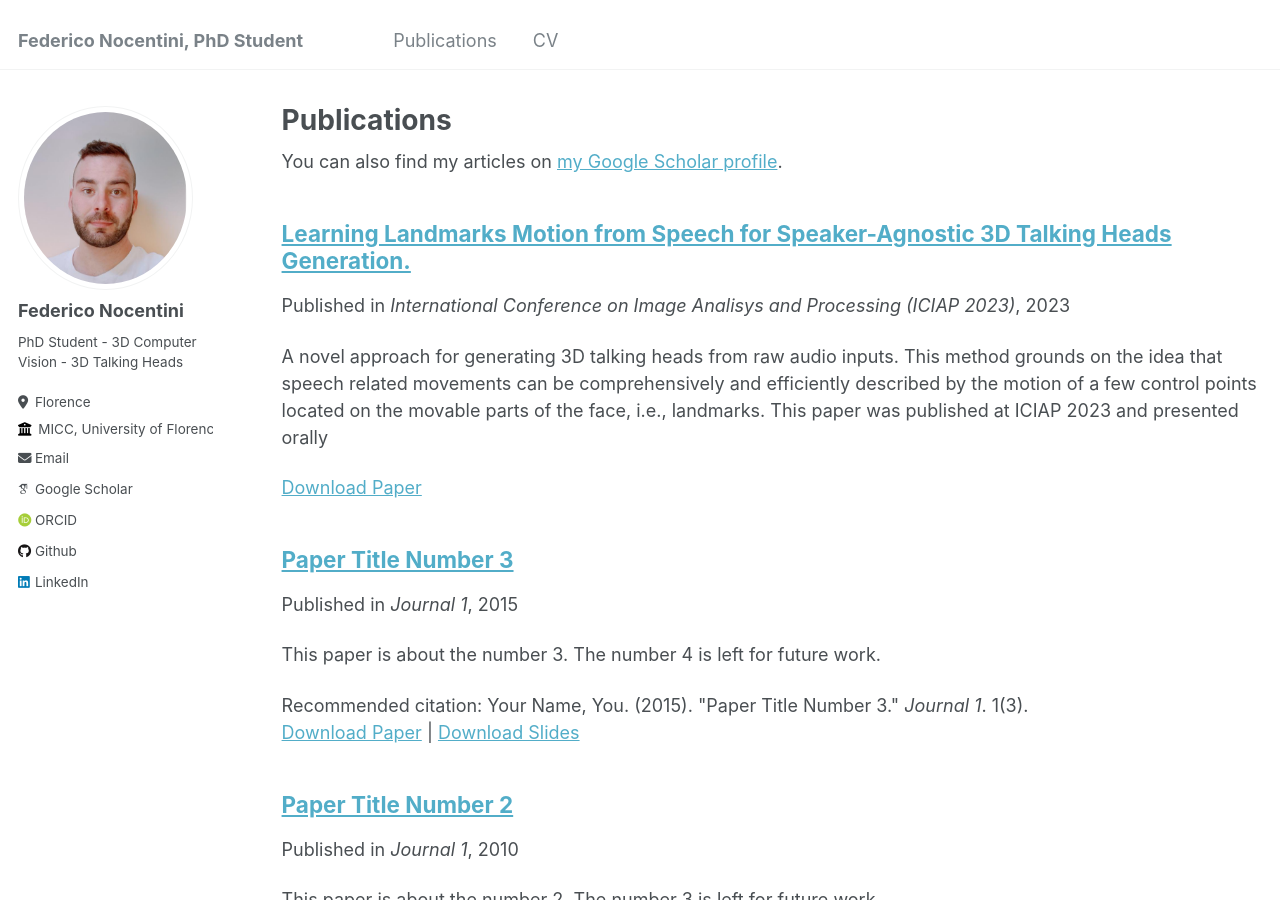
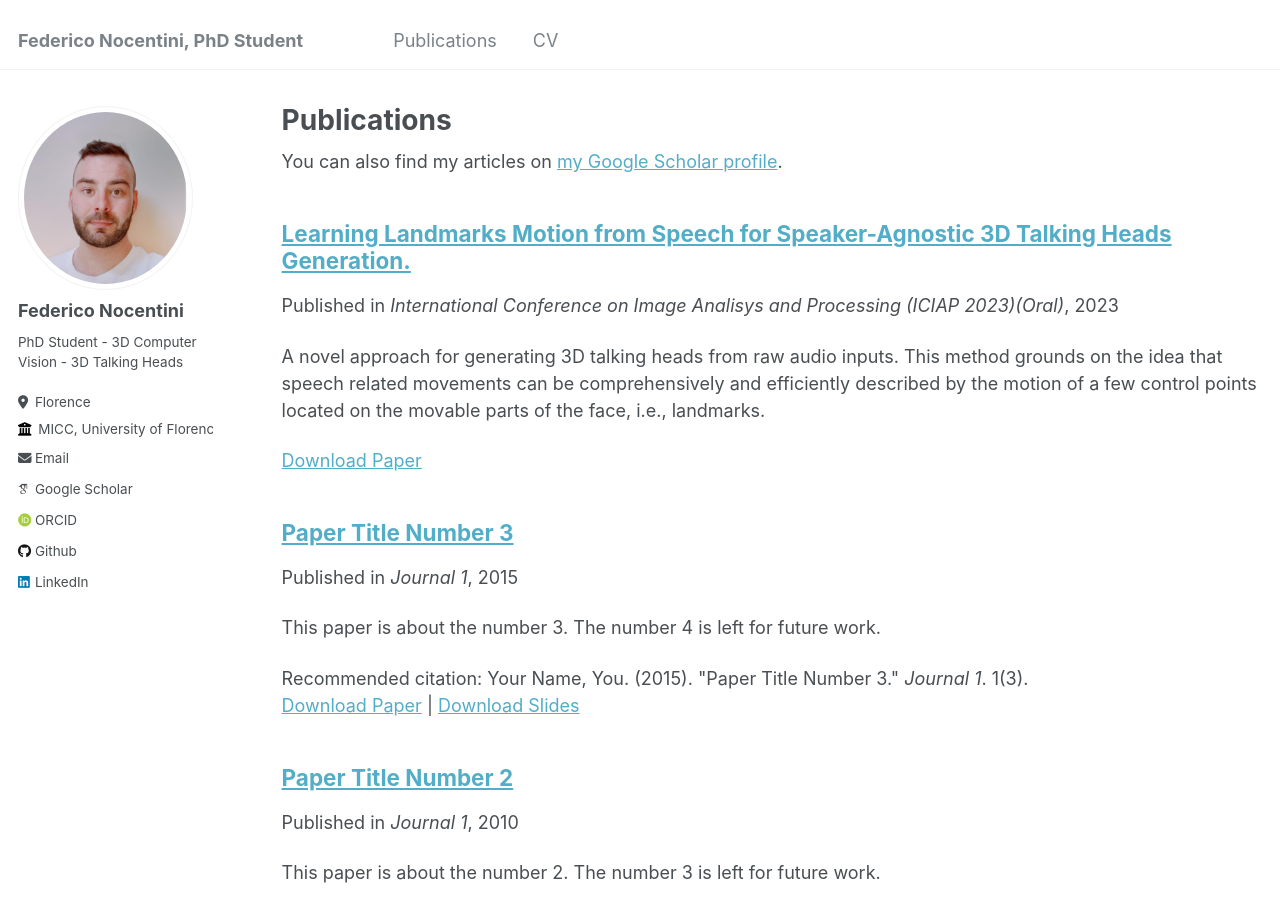
Before and after one commit to FedeNoce/fedenoce.github.io, a Jekyll site: the page built from _pages/publications.md, in a window 1280 px wide and 900 px high. Built offline with Jekyll 4.4.1, drawn with Linux system fonts in a browser that asks for light colours; some web fonts are replaced.

Commit message:
modified:   _publications/s2l-s2d-1.md

```diff
--- a/_publications/s2l-s2d-1.md
+++ b/_publications/s2l-s2d-1.md
@@ -4,9 +4,9 @@ collection: publications
 permalink: /publication/s2l-s2d-1
 excerpt: 'A novel approach for generating 3D talking heads from raw audio inputs. This method grounds on the idea that speech related
 movements can be comprehensively and efficiently described by the motion of a few control points located on the movable parts of the
-face, i.e., landmarks. This paper was published at ICIAP 2023 and presented orally'
+face, i.e., landmarks.'
 date: 2023-07-26
-venue: 'International Conference on Image Analisys and Processing (ICIAP 2023)'
+venue: 'International Conference on Image Analisys and Processing (ICIAP 2023)(Oral)'
 paperurl: 'https://arxiv.org/pdf/2306.01415'
 
 ---
```
